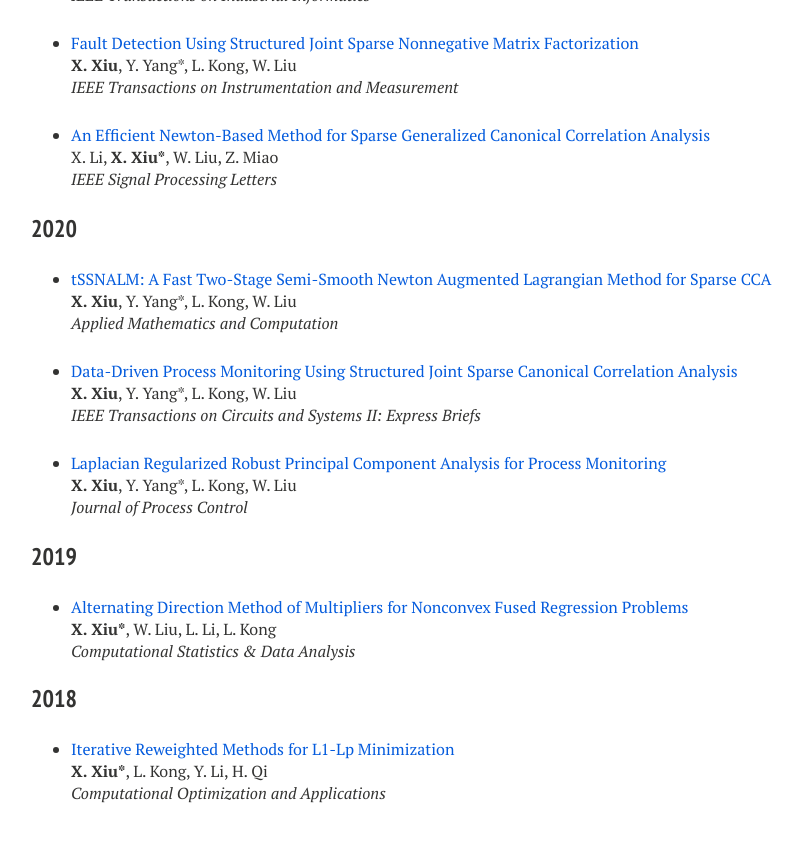
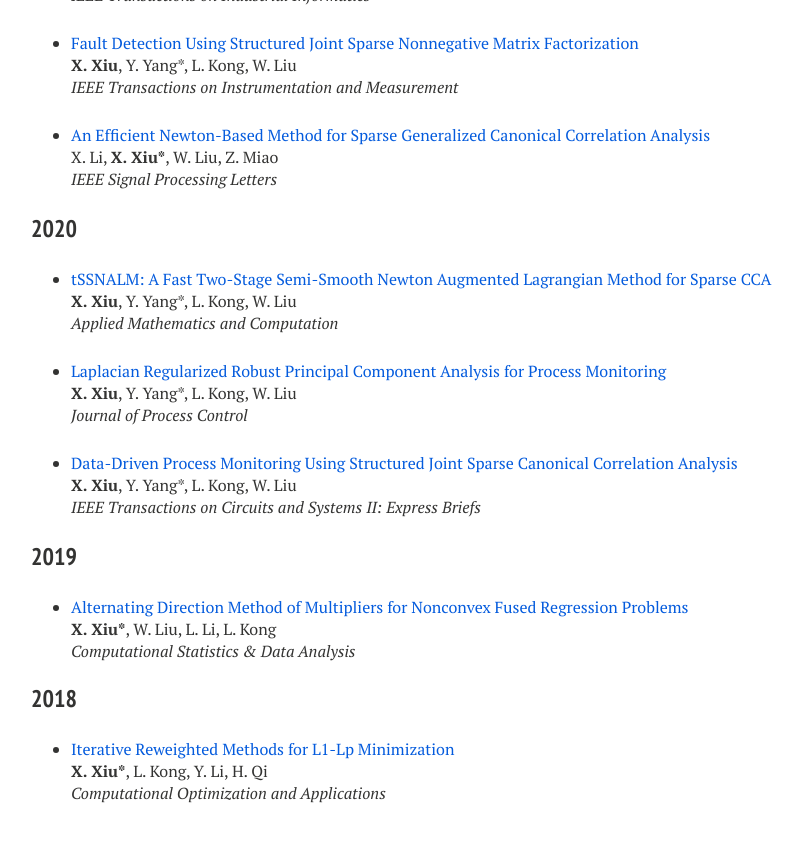
Before and after one commit to xianchaoxiu/xianchaoxiu.github.io, a Jekyll site: the page built from publications/index.md, in a window 1280 px wide and 900 px high, scrolled down 1406 px. Shown: the top 842 px of the window, without its empty margins (289-1090 px from the left). Built offline with Jekyll 4.4.1, drawn with Linux system fonts in a browser that asks for light colours; nearby versions of some CDN libraries; part of the change alters nothing that is shown.

Commit message:
Update index.md

```diff
--- a/publications/index.md
+++ b/publications/index.md
@@ -15,36 +15,33 @@ share: false
 * <a href="https://ieeexplore.ieee.org/document/10935754" class="textlink" target="_blank"> Tensor Low-Rank Approximation via Plug-and-Play Priors for Anomaly Detection in Remote Sensing Images </a><br>
 J. Liu, M. Feng, <b>X. Xiu*</b>, X. Zeng, J. Zhang<br>
 <i>IEEE Transactions on Instrumentation and Measurement</i><br>
- [[Code](https://github.com/weAIDB/awesome-data-llm)]
+ [[Code](https://github.com/xianchaoxiu/PnP-TLRA)]
 
 
 ### 2024
 
-
 * <a href="https://ieeexplore.ieee.org/abstract/document/10464356" class="textlink" target="_blank">A New End-to-End Monitoring Framework for Nonlinear Dynamic Processes With Unknown Noise Statistics</a><br>
 <b>X. Xiu</b>, Y. Zhang, Y. Guo, X. Liu, Y. Yang*<br>
 <i>IEEE Transactions on Instrumentation and Measurement</i><br>
- [[Code](https://github.com/weAIDB/awesome-data-llm)]
+ [[Code](https://github.com/xianchaoxiu/DRNN)]
 
 * <a href="https://www.sciencedirect.com/science/article/abs/pii/S0031320324002632" class="textlink" target="_blank">Towards Robust and Sparse Linear Discriminant Analysis for Image Classification</a><br>
 J. Liu, M. Feng, <b>X. Xiu*</b>, W. Liu<br>
 <i>Pattern Recognition</i><br>
- [[Code](https://github.com/weAIDB/awesome-data-llm)]
+ [[Code](https://github.com/EMXlight/RSLDAplus)]
 
 * <a href="https://www.sciencedirect.com/science/article/abs/pii/S0925231224010385" class="textlink" target="_blank">Distributed Sparsity Constrained Optimization over the Stiefel Manifold</a><br>
 W. Qu, H. Chen, <b>X. Xiu*</b>, W. Liu<br>
 <i>Neurocomputing</i><br>
- [[Code](https://github.com/weAIDB/awesome-data-llm)]
+ [[Code](https://github.com/wtqu/DREAM)]
 
 
 
 ### 2023
 
-
 * <a href="https://ieeexplore.ieee.org/abstract/document/10050438" class="textlink" target="_blank">Learning Sparse Kernel CCA with Graph Priors for Nonlinear Process Monitoring</a><br>
 <b>X. Xiu</b>, Y. Li*<br>
 <i>IEEE Sensors Journal</i><br>
-
 
 * <a href="https://ieeexplore.ieee.org/abstract/document/10252040" class="textlink" target="_blank">An Enhanced Regularized Clustering Method With Adaptive Spurious Connection Detection</a><br>
 H. Chen, L. Kong, W Qu, <b>X. Xiu*</b><br>
@@ -59,11 +56,9 @@ H. Chen, L. Kong, W Qu, <b>X. Xiu*</b><br>
 <b>X. Xiu</b>, L. Pan, Y. Yang*, W. Liu<br>
 <i>IEEE Transactions on Neural Networks and Learning Systems</i><br>
 
-
 * <a href="https://ieeexplore.ieee.org/abstract/document/9788040" class="textlink" target="_blank">A Sparsity-Aware Fault Diagnosis Framework Focusing on Accurate Isolation</a><br>
 <b>X. Xiu</b>, Z. Miao, W. Liu*<br>
 <i>IEEE Transactions on Industrial Informatics</i><br>
-
 
 * <a href="https://ieeexplore.ieee.org/abstract/document/9765518" class="textlink" target="_blank">Toward Efficient Process Monitoring Using Spatiotemporal PCA</a><br>
 Y. Li, <b>X. Xiu*</b>, W. Liu<br>
@@ -81,7 +76,6 @@ Y. Li, <b>X. Xiu*</b>, W. Liu<br>
 <b>X. Xiu</b>, Y. Yang*, L. Kong, W. Liu <br>
 <i>IEEE Transactions on Instrumentation and Measurement</i><br>
 
-
 * <a href="https://ieeexplore.ieee.org/abstract/document/9619966" class="textlink" target="_blank">An Efficient Newton-Based Method for Sparse Generalized Canonical Correlation Analysis</a><br>
 X. Li, <b>X. Xiu*</b>, W. Liu, Z. Miao<br>
 <i>IEEE Signal Processing Letters</i><br>
@@ -94,13 +88,14 @@ X. Li, <b>X. Xiu*</b>, W. Liu, Z. Miao<br>
 <b>X. Xiu</b>, Y. Yang*, L. Kong, W. Liu<br>
 <i>Applied Mathematics and Computation</i><br>
 
+* <a href="https://www.sciencedirect.com/science/article/abs/pii/S095915242030247X" class="textlink" target="_blank">Laplacian Regularized Robust Principal Component Analysis for Process Monitoring</a>  <br>
+<b>X. Xiu</b>, Y. Yang*, L. Kong, W. Liu <br>
+<i>Journal of Process Control</i><br>
+
 * <a href="https://ieeexplore.ieee.org/abstract/document/9068308/" class="textlink" target="_blank">Data-Driven Process Monitoring Using Structured Joint Sparse Canonical Correlation Analysis</a><br>
 <b>X. Xiu</b>, Y. Yang*, L. Kong, W. Liu<br>
 <i>IEEE Transactions on Circuits and Systems II: Express Briefs</i><br>
 
-* <a href="https://www.sciencedirect.com/science/article/abs/pii/S095915242030247X" class="textlink" target="_blank">Laplacian Regularized Robust Principal Component Analysis for Process Monitoring</a>  <br>
-<b>X. Xiu</b>, Y. Yang*, L. Kong, W. Liu <br>
-<i>Journal of Process Control</i><br>
 
 
 
```
